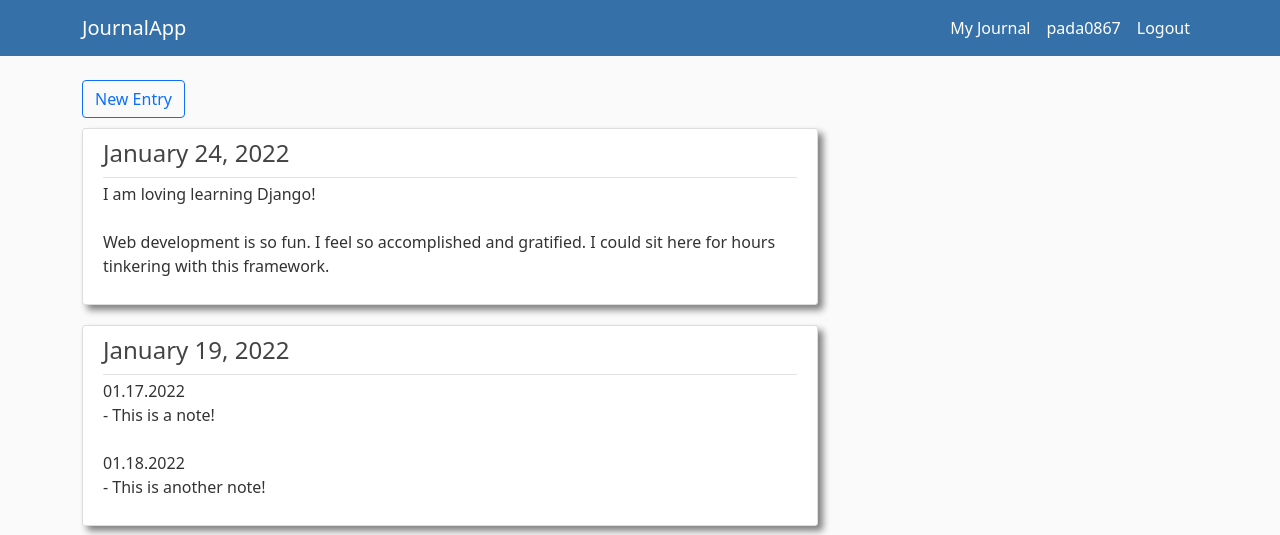
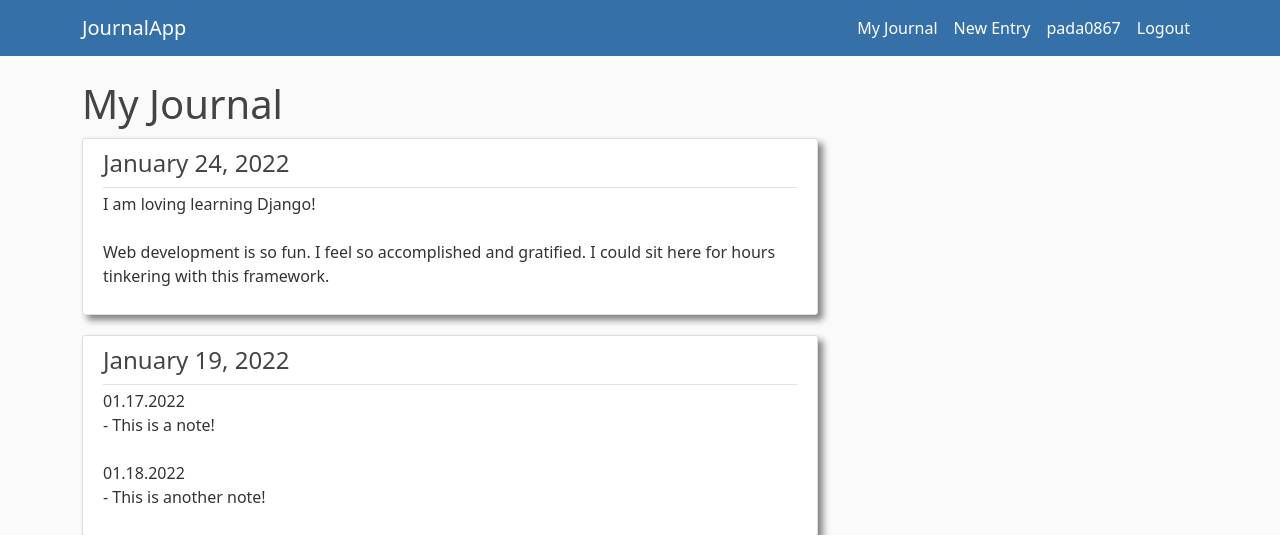
Before and after one commit to JackPadalino/JournalApp, a Django app: page /journal/ in a window 1280 px wide. Shown: the top 535 px of the page. Run offline with Django 4.2, Linux system fonts and the light colour scheme; a user stored in the database is signed in; data comes from the database, SQL or seed files in the repository; both versions use the stored data as it was after the commit.

Commit message:
Removed new entry button
Moved new entry link to navigation bar

```diff
--- a/journal/templates/journal/base.html
+++ b/journal/templates/journal/base.html
@@ -31,6 +31,7 @@
                     <div class="navbar-nav">
                         {% if user.is_authenticated %}
                             <a class="nav-item nav-link" href="{% url 'journal' %}">My Journal</a>
+                            <a class="nav-item nav-link" href="{% url 'new-entry' %}">New Entry</a>
                             <a class="nav-item nav-link" href="{% url 'profile' %}">{{ user.username }}</a>
                             <a class="nav-item nav-link" href="{% url 'logout' %}">Logout</a>
                         {% else %}
--- a/journal/templates/journal/journal.html
+++ b/journal/templates/journal/journal.html
@@ -1,8 +1,7 @@
 {% extends "journal/base.html" %}
 {% block content %}
-
+<h1>My Journal</h1>
 {% if entries %}
-    <a class="btn btn-outline-primary" href="{% url 'new-entry' %}">New Entry</a>
     {% for entry in entries %}
         <article class="media content-section">
             <div class="media-body">
@@ -15,6 +14,5 @@
     {% endfor %}
 {% else %}
     <h1>You don't have any entries yet!</h1>
-    <a class="btn btn-outline-primary" href="{% url 'new-entry' %}">New Entry</a>
 {% endif %}
 {% endblock content %}
--- a/users/urls.py
+++ b/users/urls.py
@@ -1,5 +1,5 @@
 from django.urls import path
-from users import views
+from . import views
 from django.contrib.auth import views as auth_views
 from .views import UserDeleteView
 
```
Also changed, not shown: db.sqlite3.
